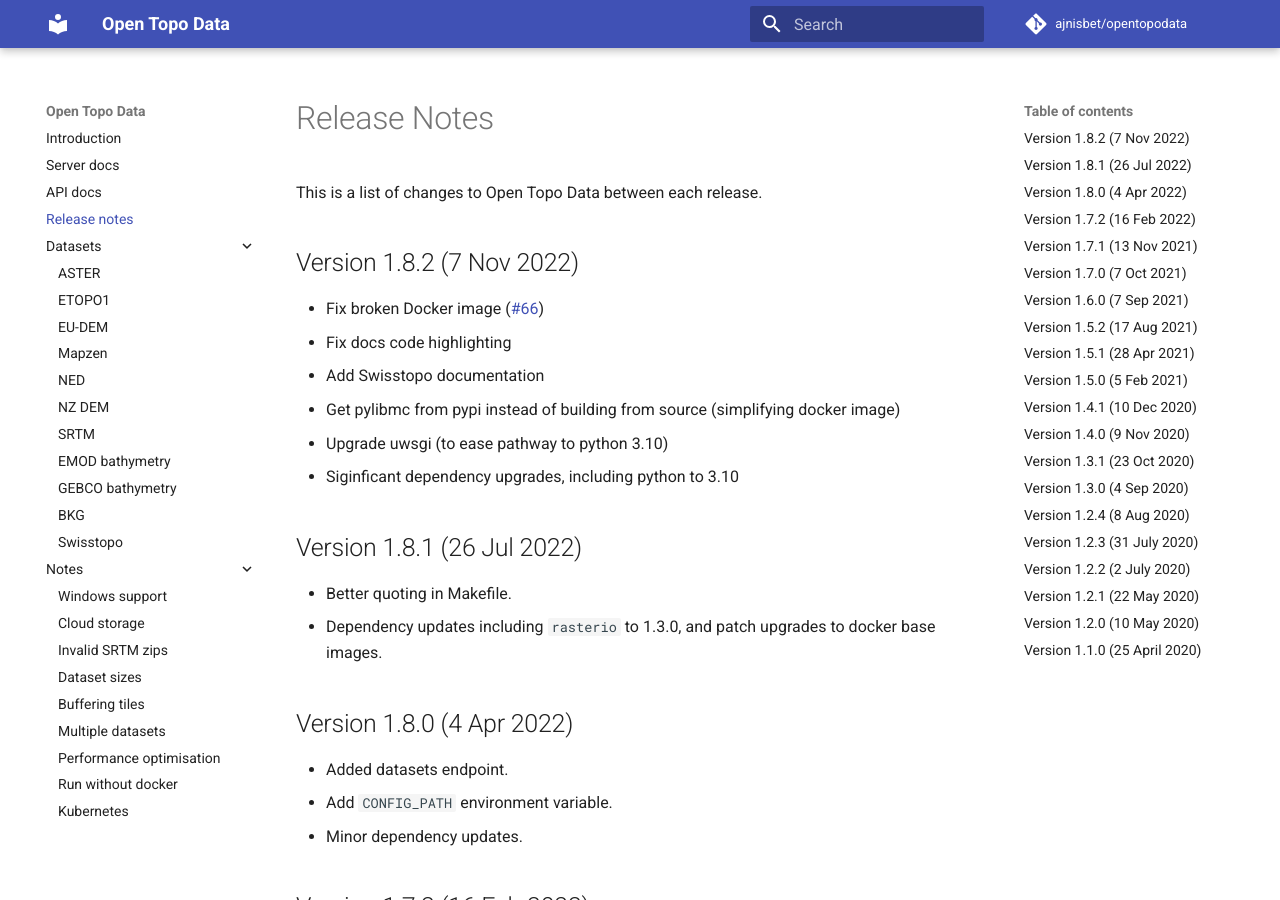
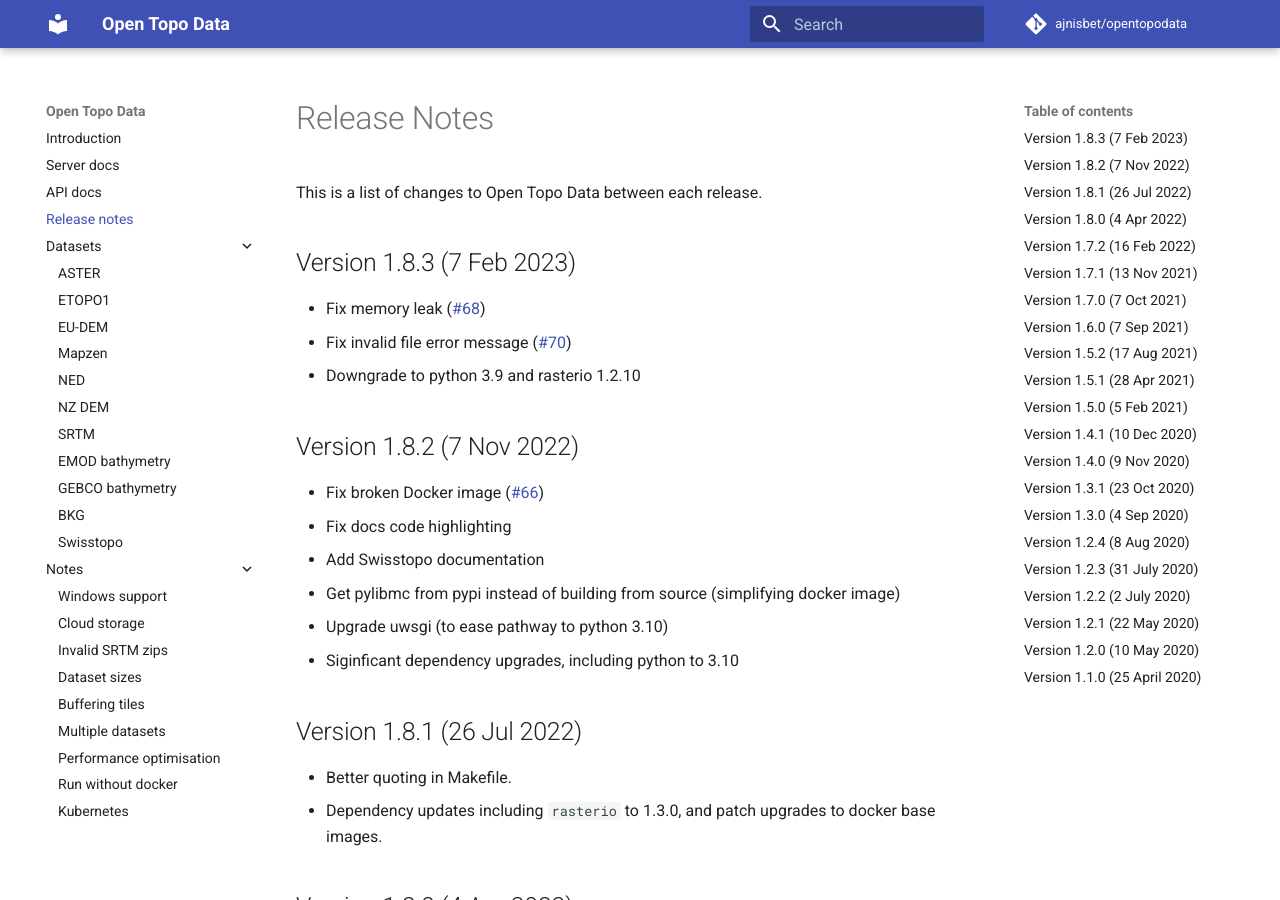
Before and after one commit to ajnisbet/opentopodata, an MkDocs documentation site: the page built from docs/changelog.md, in a window 1280 px wide and 900 px high. Built offline with MkDocs 1.6.1 and Material for MkDocs 9.7.7, drawn with Linux system fonts in a browser that asks for light colours; comment, search, counter and statistics services are not loaded.

Commit message:
Docs tweaks

```diff
--- a/docs/changelog.md
+++ b/docs/changelog.md
@@ -1,6 +1,13 @@
 # Release Notes
 
 This is a list of changes to Open Topo Data between each release.
+
+
+## Version 1.8.3 (7 Feb 2023)
+
+* Fix memory leak ([#68](https://github.com/ajnisbet/opentopodata/issues/68))
+* Fix invalid file error message ([#70](https://github.com/ajnisbet/opentopodata/issues/70))
+* Downgrade to python 3.9 and rasterio 1.2.10
 
 
 ## Version 1.8.2 (7 Nov 2022)
```
Also changed, not shown: docs/datasets/srtm.md (+1 -1 lines), docs/notes/deploying.md (deleted, +0 -8 lines).
